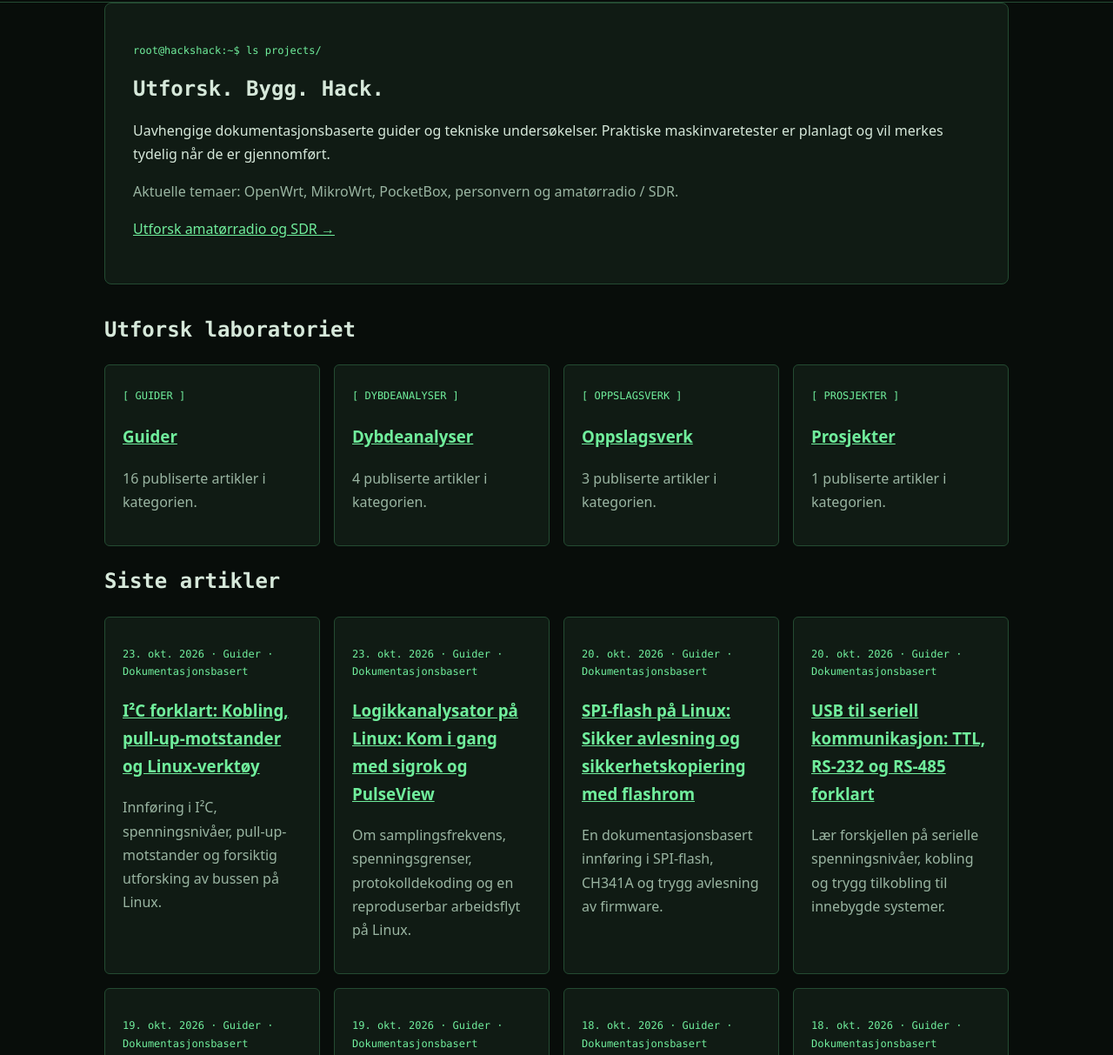
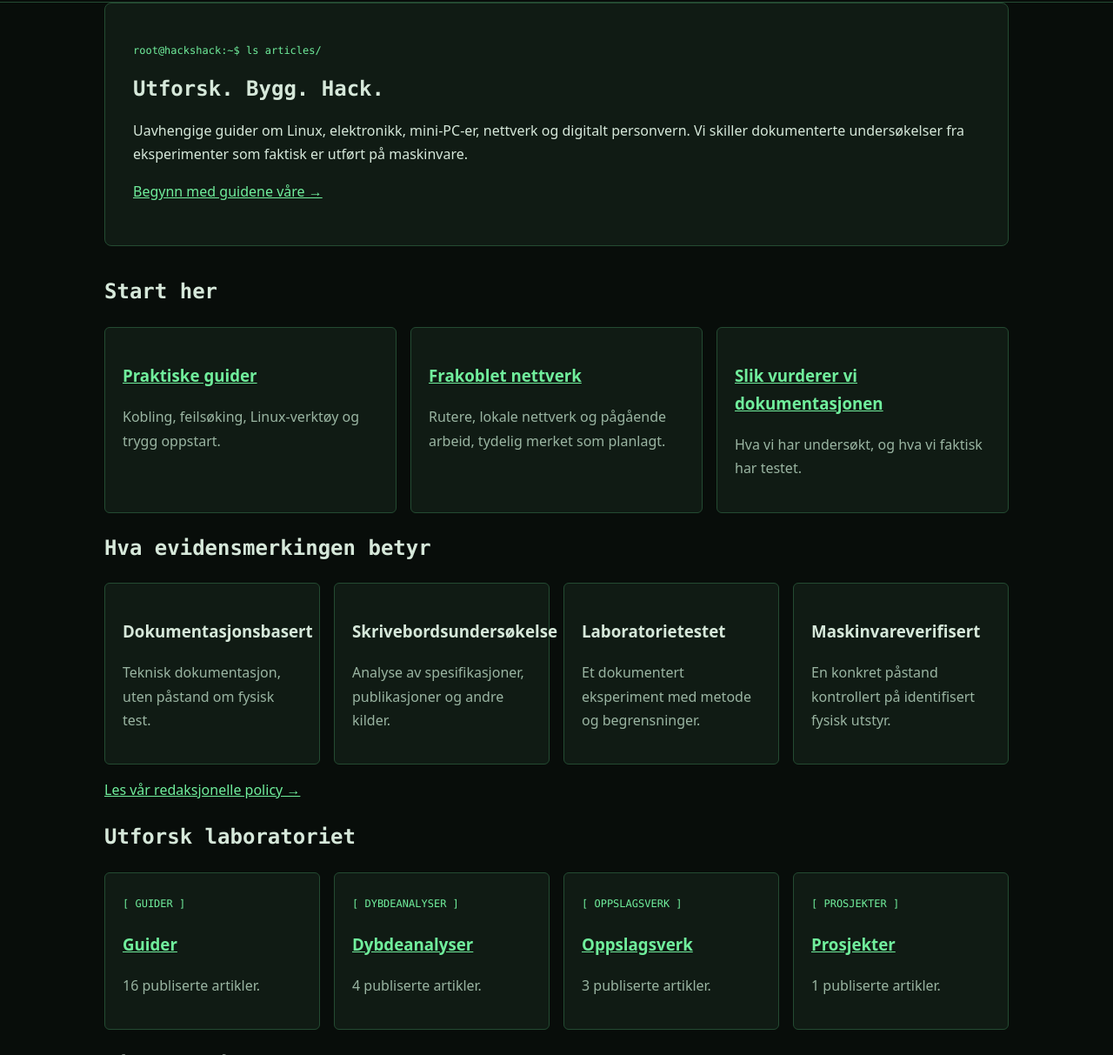
Before and after one commit to Ploos-AS/hackshack-labs, an Astro site: page /no in a window 1280 px wide. Shown: the part 95-1308 px from the top of the page at 87% size. Built offline with nearby package versions, Linux system fonts and the light colour scheme; Astro itself is replaced by a stand-in of ours.

Commit message:
site: improve Norwegian homepage discovery and evidence labels

```diff
--- a/src/pages/no/index.astro
+++ b/src/pages/no/index.astro
@@ -2,7 +2,20 @@
 import SiteLayout from '../../layouts/SiteLayout.astro';
 import { published, articleUrl, categoryLabelsNo, evidenceLabel } from '../../lib/articles';
 const articles=(await published()).filter(a=>a.data.lang==='nb');
-const recent=articles;
+const recent=articles.slice(0,8);
 const sections=[...new Set(articles.map(a=>a.data.category))];
 ---
-<SiteLayout title="Uavhengige teknologiguider og undersøkelser" lang="nb" alternateUrl="/"><section class="hero"><p class="tag">root@hackshack:~$ ls projects/</p><h1>Utforsk. Bygg. Hack.</h1><p>Uavhengige dokumentasjonsbaserte guider og tekniske undersøkelser. Praktiske maskinvaretester er planlagt og vil merkes tydelig når de er gjennomført.</p><p class="muted">Aktuelle temaer: OpenWrt, MikroWrt, PocketBox, personvern og amatørradio / SDR.</p><p><a href="/no/series/ham-radio-sdr/">Utforsk amatørradio og SDR →</a></p></section><h2 id="topics">Utforsk laboratoriet</h2><div class="grid">{sections.map(s => <article class="card"><span class="tag">[ {categoryLabelsNo[s].toUpperCase()} ]</span><h3><a href={`/no/category/${s}/`}>{categoryLabelsNo[s]}</a></h3><p class="muted">{articles.filter(a=>a.data.category===s).length} publiserte artikler i kategorien.</p></article>)}</div><h2>Siste artikler</h2><div class="grid">{recent.map(a=><article class="card"><p class="tag">{a.data.date.toLocaleDateString("nb-NO",{day:"numeric",month:"short",year:"numeric"})} · {categoryLabelsNo[a.data.category]} · {evidenceLabel(a.data, "nb")}</p><h3><a href={articleUrl(a.id,'nb')}>{a.data.title}</a></h3><p class="muted">{a.data.description}</p></article>)}</div></SiteLayout>
+<SiteLayout title="Uavhengige teknologiguider og undersøkelser" lang="nb" alternateUrl="/" description="Uavhengige guider om Linux, elektronikk, mini-PC-er og personvern, med tydelig merket dokumentasjon og laboratoriegrunnlag.">
+<section class="hero"><p class="tag">root@hackshack:~$ ls articles/</p><h1>Utforsk. Bygg. Hack.</h1><p>Uavhengige guider om Linux, elektronikk, mini-PC-er, nettverk og digitalt personvern. Vi skiller dokumenterte undersøkelser fra eksperimenter som faktisk er utført på maskinvare.</p><p><a href="/no/category/guides/">Begynn med guidene våre →</a></p></section>
+<h2>Start her</h2><div class="grid">
+<article class="card"><h3><a href="/no/category/guides/">Praktiske guider</a></h3><p class="muted">Kobling, feilsøking, Linux-verktøy og trygg oppstart.</p></article>
+<article class="card"><h3><a href="/no/series/offline-networking/">Frakoblet nettverk</a></h3><p class="muted">Rutere, lokale nettverk og pågående arbeid, tydelig merket som planlagt.</p></article>
+<article class="card"><h3><a href="/no/about/">Slik vurderer vi dokumentasjonen</a></h3><p class="muted">Hva vi har undersøkt, og hva vi faktisk har testet.</p></article></div>
+<h2>Hva evidensmerkingen betyr</h2><div class="grid">
+<article class="card"><h3>Dokumentasjonsbasert</h3><p class="muted">Teknisk dokumentasjon, uten påstand om fysisk test.</p></article>
+<article class="card"><h3>Skrivebordsundersøkelse</h3><p class="muted">Analyse av spesifikasjoner, publikasjoner og andre kilder.</p></article>
+<article class="card"><h3>Laboratorietestet</h3><p class="muted">Et dokumentert eksperiment med metode og begrensninger.</p></article>
+<article class="card"><h3>Maskinvareverifisert</h3><p class="muted">En konkret påstand kontrollert på identifisert fysisk utstyr.</p></article></div><p><a href="/no/about/">Les vår redaksjonelle policy →</a></p>
+<h2 id="topics">Utforsk laboratoriet</h2><div class="grid">{sections.map(s => <article class="card"><span class="tag">[ {categoryLabelsNo[s].toUpperCase()} ]</span><h3><a href={`/no/category/${s}/`}>{categoryLabelsNo[s]}</a></h3><p class="muted">{articles.filter(a=>a.data.category===s).length} publiserte artikler.</p></article>)}</div>
+<h2>Siste artikler</h2><div class="grid">{recent.map(a=><article class="card"><p class="tag">{a.data.date.toLocaleDateString("nb-NO",{day:"numeric",month:"short",year:"numeric"})} · {categoryLabelsNo[a.data.category]} · {evidenceLabel(a.data, "nb")}</p><h3><a href={articleUrl(a.id,'nb')}>{a.data.title}</a></h3><p class="muted">{a.data.description}</p></article>)}</div><p><a href="/no/search/">Se og søk i alle artiklene →</a></p>
+</SiteLayout>
```
